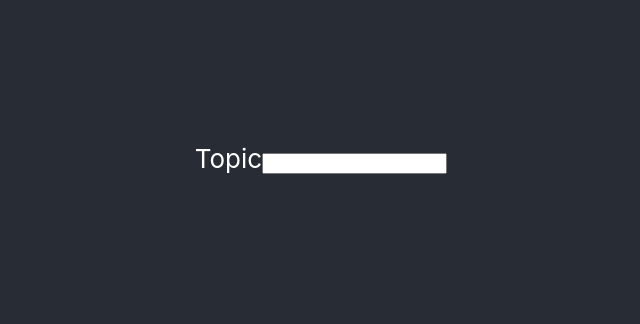
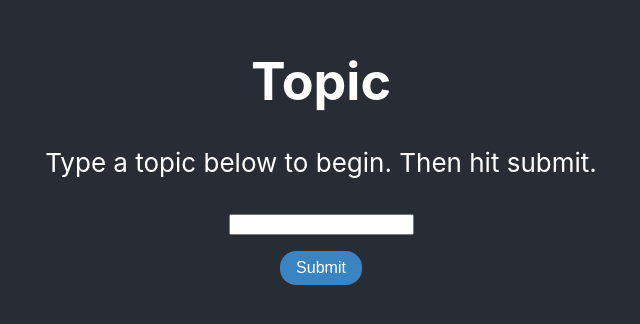
Before and after one commit to JakeDEsposito/comm-429-museum-gallery, a React (Create React App) app: page /#/ in a window 1280 px wide. Shown: the part 242-566 px from the top of the page, without its empty margins (319-959 px from the left). Built offline with nearby package versions, Linux system fonts and the light colour scheme.

Commit message:
Updated styles

```diff
--- a/src/App.css
+++ b/src/App.css
@@ -45,3 +45,21 @@
 .works img {
   width: 16rem;
 }
+
+a {
+  color: white;
+}
+
+.buttonClass, button {
+  background-color: #3a84c1;
+  color: white;
+  border-style: none;
+  padding: 0.5rem 1rem;
+  border-radius: 1rem;
+  margin: 1rem;
+  font-size: 1rem;
+}
+
+button:hover, .buttonClass:hover {
+  cursor: pointer;
+}
--- a/src/App.tsx
+++ b/src/App.tsx
@@ -7,9 +7,9 @@ import Topic from './Topic'
 const Artist = lazy(() => import("./Artist"))
 
 const HomePageLink = () => (
-  <button>
-    <Link to="/">Pick New Topic</Link>
-  </button>
+  <Link to="/">
+    <button>Pick New Topic</button>
+  </Link>
 )
 
 const App = () => (
--- a/src/Choice.tsx
+++ b/src/Choice.tsx
@@ -11,9 +11,12 @@ const Choice = () => {
             e.preventDefault()
         }}>
             <label>
-                Topic
-                <input value={topic} onChange={(e) => setTopic(e.currentTarget.value)} />
+                <h1>Topic</h1>
+                <p>Type a topic below to begin. Then hit submit.</p>
+                <input value={topic} onChange={(e) => setTopic(e.currentTarget.value.toLowerCase())} />
             </label>
+            <br />
+            <input className="buttonClass" type="submit" value="Submit" />
         </form>
     )
 }
--- a/src/Topic.tsx
+++ b/src/Topic.tsx
@@ -44,13 +44,13 @@ const Topic = () => {
                     </article>
                 ))}
             </div>
-            <button onClick={() => {
+            <button style={{ width: "6rem" }} onClick={() => {
                 if (startPage !== "1")
                     setStartPage((p) => "" + (parseInt(p) - 1))
-            }}>previous</button>
-            <button onClick={() => {
+            }}>Previous</button>
+            <button style={{ width: "6rem" }} onClick={() => {
                 setStartPage((p) => "" + (parseInt(p) + 1))
-            }}>next</button>
+            }}>Next</button>
         </section>
     )
 }
```
